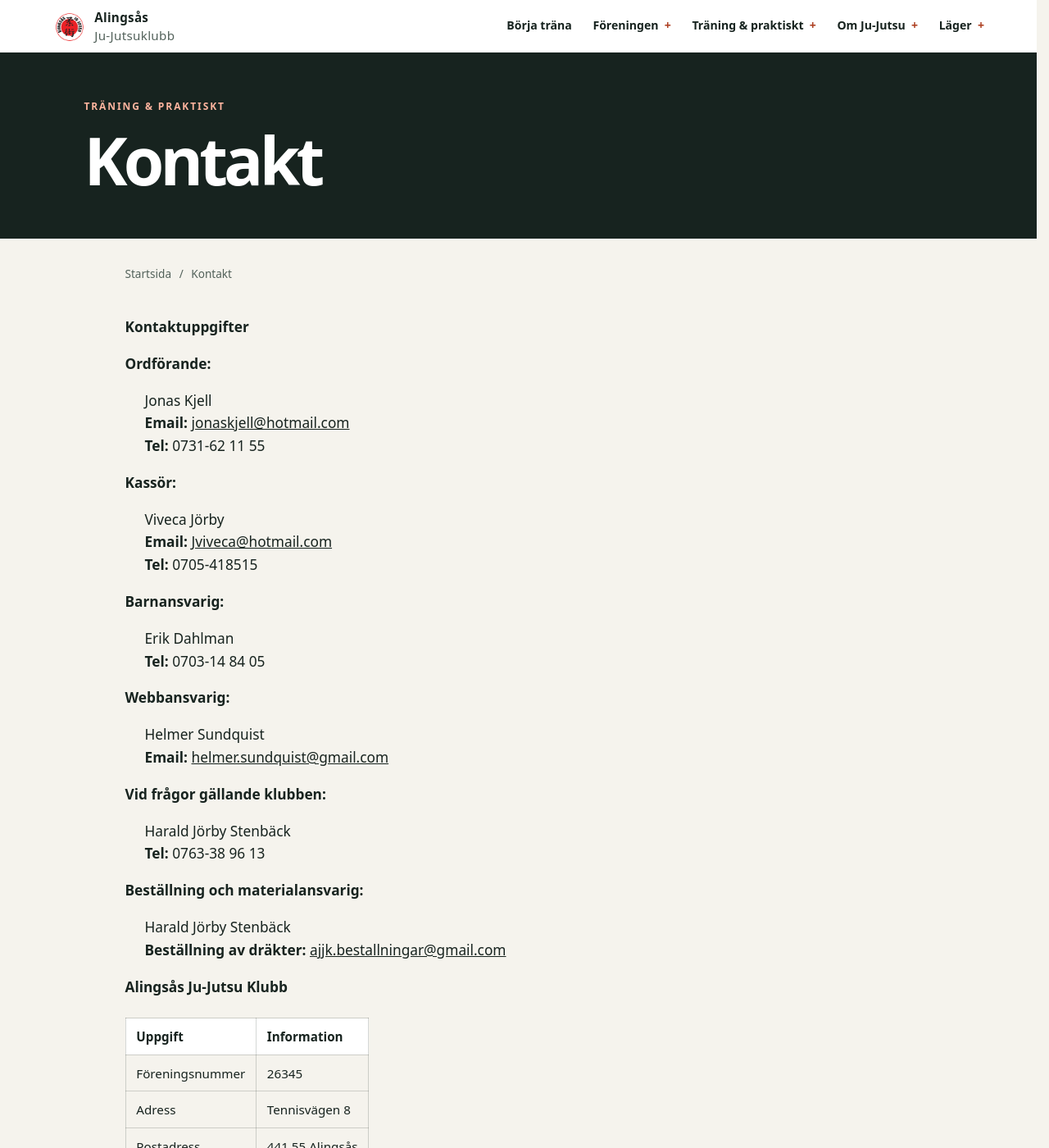
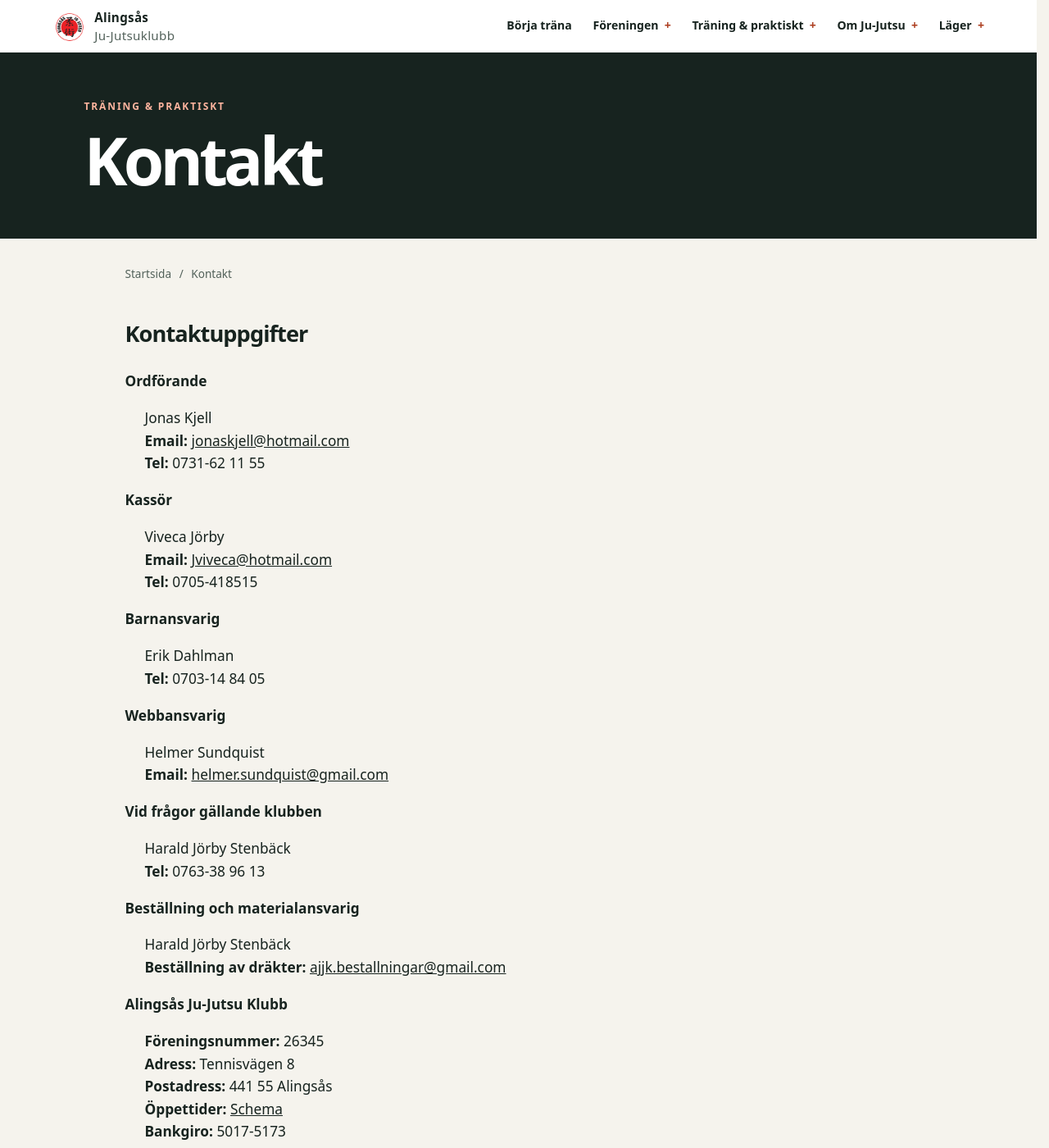
Before and after one commit to Alingsas-Ju-Jutsu/alingsasju-jujutsu.se, a Jekyll site: the page built from _club_pages/kontakt.md, in a window 1280 px wide and 1400 px high. Shown: the whole window at 82% size. Built offline with Jekyll 4.4.1, drawn with Linux system fonts in a browser that asks for light colours; some of the changed text lies outside the part shown.

Commit message:
contact fixes

```diff
--- a/_club_pages/kontakt.md
+++ b/_club_pages/kontakt.md
@@ -9,10 +9,10 @@ description: Kontakta Alingsås Ju-Jutsuklubb. Här hittar du klubbens kontaktpe
   adress på Tennisvägen 8 i Alingsås och information om träning.
 ---
 
-**Kontaktuppgifter**
+## Kontaktuppgifter
 
 {% for person in site.data.contacts.contact_persons %}
-**{{ person.role }}:**
+**{{ person.role }}**
 <div style="padding-left: 1.5rem; margin-bottom: 1rem;" markdown="1">
 {{ person.name }}<br>
 {%- if person.email %}
@@ -24,13 +24,13 @@ description: Kontakta Alingsås Ju-Jutsuklubb. Här hittar du klubbens kontaktpe
 {%- endif %}
 </div>
 {% endfor %}
+
 **Alingsås Ju-Jutsu Klubb**
-
-| Uppgift | Information |
-| --- | --- |
-| Föreningsnummer | {{ site.data.club.organization_number | default: site.data.contacts.club_info.organization_number }} |
-| Adress | {{ site.data.club.address | default: site.data.contacts.club_info.address }} |
-| Postadress | {{ site.data.club.postal_address | default: site.data.contacts.club_info.postal_address }} |
-| Öppettider | [{{ site.data.club.opening_hours | default: site.data.contacts.club_info.opening_hours }}]({{ site.data.club.opening_hours_url | default: site.data.contacts.club_info.opening_hours_url | relative_url }}) |
-| Bankgiro | {{ site.data.club.bankgiro | default: site.data.contacts.club_info.bankgiro }} |
-| Swish | {{ site.data.club.swish | default: site.data.contacts.club_info.swish }} |
+<div style="padding-left: 1.5rem; margin-bottom: 1rem;" markdown="1">
+**Föreningsnummer:** {{ site.data.club.organization_number | default: site.data.contacts.club_info.organization_number }}<br />
+**Adress:** {{ site.data.club.address | default: site.data.contacts.club_info.address }}<br />
+**Postadress:** {{ site.data.club.postal_address | default: site.data.contacts.club_info.postal_address }}<br />
+**Öppettider:** [{{ site.data.club.opening_hours | default: site.data.contacts.club_info.opening_hours }}]({{ site.data.club.opening_hours_url | default: site.data.contacts.club_info.opening_hours_url | relative_url }})<br />
+**Bankgiro:** {{ site.data.club.bankgiro | default: site.data.contacts.club_info.bankgiro }}<br />
+**Swish:** {{ site.data.club.swish | default: site.data.contacts.club_info.swish }}<br />
+</div>
```
